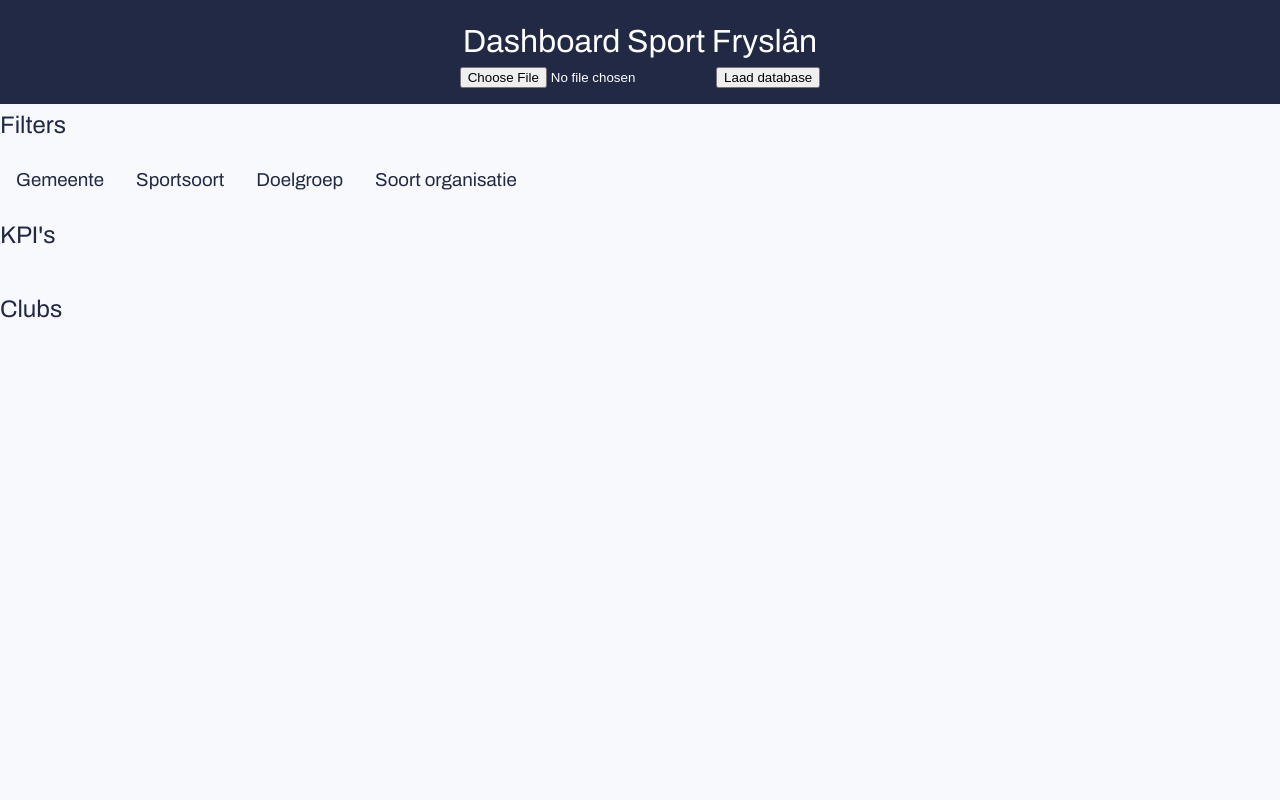
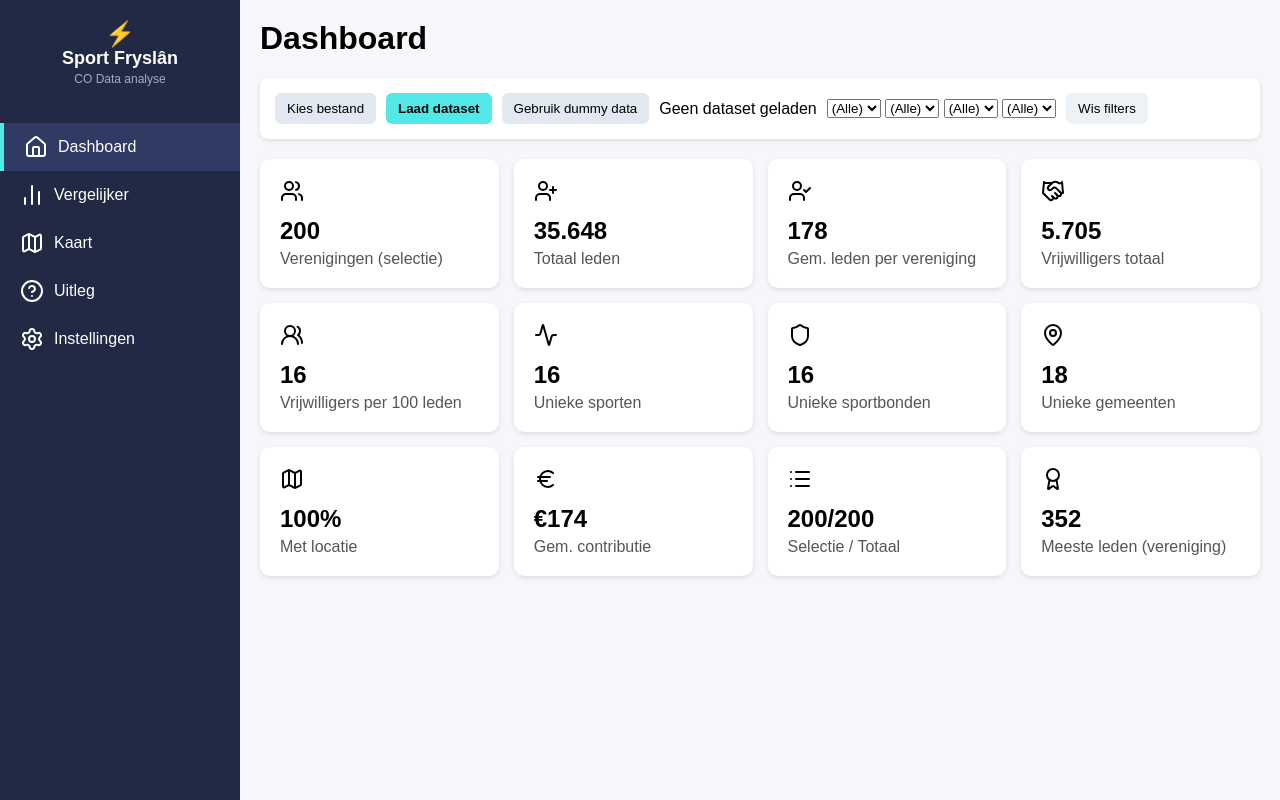
Before and after one commit to Llorsque/dashboard-co2, a plain HTML site: page index.html in a window 1280 px wide. Drawn offline with nearby package versions, Linux system fonts and the light colour scheme.

Commit message:
Add files via upload

```diff
--- a/index.html
+++ b/index.html
@@ -2,58 +2,66 @@
 <html lang="nl">
 <head>
   <meta charset="UTF-8">
-  <title>Sport Fryslân Dashboard</title>
+  <meta name="viewport" content="width=device-width, initial-scale=1.0">
+  <title>Sport Fryslân - CO Data analyse</title>
   <link rel="stylesheet" href="styles.css">
-  <link href="https://fonts.googleapis.com/css2?family=Archivo&display=swap" rel="stylesheet">
-  <script src="https://cdnjs.cloudflare.com/ajax/libs/xlsx/0.18.5/xlsx.full.min.js"></script>
+  <script src="https://unpkg.com/lucide@latest"></script>
 </head>
 <body>
+  <div class="sidebar">
+    <div class="logo">
+      <span class="logo-icon">⚡</span>
+      <span class="logo-text">Sport Fryslân</span>
+      <span class="logo-sub">CO Data analyse</span>
+    </div>
+    <nav>
+      <ul>
+        <li class="active"><i data-lucide="home"></i> Dashboard</li>
+        <li><i data-lucide="bar-chart-2"></i> Vergelijker</li>
+        <li><i data-lucide="map"></i> Kaart</li>
+        <li><i data-lucide="help-circle"></i> Uitleg</li>
+        <li><i data-lucide="settings"></i> Instellingen</li>
+      </ul>
+    </nav>
+  </div>
+
+  <div class="main">
     <header>
-    <h1>Dashboard Sport Fryslân</h1>
-    <input type="file" id="file-input" />
-    <button id="load-btn">Laad database</button>
+      <h1>Dashboard</h1>
     </header>
 
-  <section id="controls">
-    <h2>Filters</h2>
-    <div id="filters">
-      <div>
-        <h3>Gemeente</h3>
-        <div id="filter-gemeente"></div>
+    <section class="filters">
+      <button class="btn">Kies bestand</button>
+      <button class="btn primary">Laad dataset</button>
+      <button class="btn">Gebruik dummy data</button>
+      <span class="dataset-status">Geen dataset geladen</span>
+      <div class="dropdowns">
+        <select><option>(Alle)</option></select>
+        <select><option>(Alle)</option></select>
+        <select><option>(Alle)</option></select>
+        <select><option>(Alle)</option></select>
       </div>
-      <div>
-        <h3>Sportsoort</h3>
-        <div id="filter-sport"></div>
-      </div>
-      <div>
-        <h3>Doelgroep</h3>
-        <div id="filter-doelgroep"></div>
-      </div>
-      <div>
-        <h3>Soort organisatie</h3>
-        <div id="filter-soort"></div>
-      </div>
-    </div>
+      <button class="btn secondary">Wis filters</button>
     </section>
 
-  <section id="tiles">
-    <h2>KPI's</h2>
-    <div class="tile-grid" id="tile-grid"></div>
+    <section class="cards">
+      <div class="card"><i data-lucide="users"></i><h2>200</h2><p>Verenigingen (selectie)</p></div>
+      <div class="card"><i data-lucide="user-plus"></i><h2>35.648</h2><p>Totaal leden</p></div>
+      <div class="card"><i data-lucide="user-check"></i><h2>178</h2><p>Gem. leden per vereniging</p></div>
+      <div class="card"><i data-lucide="handshake"></i><h2>5.705</h2><p>Vrijwilligers totaal</p></div>
+      <div class="card"><i data-lucide="users-2"></i><h2>16</h2><p>Vrijwilligers per 100 leden</p></div>
+      <div class="card"><i data-lucide="activity"></i><h2>16</h2><p>Unieke sporten</p></div>
+      <div class="card"><i data-lucide="shield"></i><h2>16</h2><p>Unieke sportbonden</p></div>
+      <div class="card"><i data-lucide="map-pin"></i><h2>18</h2><p>Unieke gemeenten</p></div>
+      <div class="card"><i data-lucide="map"></i><h2>100%</h2><p>Met locatie</p></div>
+      <div class="card"><i data-lucide="euro"></i><h2>€174</h2><p>Gem. contributie</p></div>
+      <div class="card"><i data-lucide="list"></i><h2>200/200</h2><p>Selectie / Totaal</p></div>
+      <div class="card"><i data-lucide="award"></i><h2>352</h2><p>Meeste leden (vereniging)</p></div>
     </section>
-
-  <section id="results">
-    <h2>Clubs</h2>
-    <ul id="club-list"></ul>
-  </section>
-
-  <!-- Popup modal -->
-  <div id="club-modal" class="modal">
-    <div class="modal-content">
-      <span class="close">&times;</span>
-      <div id="club-details"></div>
-    </div>
   </div>
 
-  <script src="app.js"></script>
+  <script>
+    lucide.createIcons();
+  </script>
 </body>
 </html>
--- a/styles.css
+++ b/styles.css
@@ -1,84 +1,106 @@
 body {
-  font-family: 'Archivo', sans-serif;
   margin: 0;
+  font-family: Arial, sans-serif;
+  display: flex;
+  height: 100vh;
+  background: #f5f7fa;
+}
+.sidebar {
+  width: 240px;
+  background: #212945;
+  color: #fff;
+  display: flex;
+  flex-direction: column;
+  padding: 20px 0;
+}
+.logo {
+  text-align: center;
+  margin-bottom: 20px;
+}
+.logo-icon {
+  font-size: 24px;
+}
+.logo-text {
+  display: block;
+  font-weight: bold;
+  font-size: 18px;
+}
+.logo-sub {
+  font-size: 12px;
+  color: #a0aec0;
+}
+.sidebar nav ul {
+  list-style: none;
   padding: 0;
-  background: #f7f9fc;
-  color: #212945;
 }
-
-header {
-  background: #212945;
-  color: white;
-  padding: 1rem;
-  text-align: center;
+.sidebar nav ul li {
+  padding: 12px 20px;
+  cursor: pointer;
+  display: flex;
+  align-items: center;
+  gap: 10px;
 }
-
-h1, h2, h3 {
-  margin: 0.5rem 0;
+.sidebar nav ul li.active,
+.sidebar nav ul li:hover {
+  background: #2f3b64;
+  border-left: 4px solid #52E8E8;
 }
-
-#filters {
+.main {
+  flex: 1;
+  padding: 20px;
+  overflow-y: auto;
+}
+header h1 {
+  margin-top: 0;
+}
+.filters {
+  background: #fff;
+  padding: 15px;
+  border-radius: 8px;
   display: flex;
   flex-wrap: wrap;
-  gap: 2rem;
-  padding: 1rem;
+  gap: 10px;
+  align-items: center;
+  margin-bottom: 20px;
+  box-shadow: 0 2px 5px rgba(0,0,0,0.1);
 }
-
-.tile-grid {
+.btn {
+  padding: 8px 12px;
+  border-radius: 6px;
+  border: none;
+  cursor: pointer;
+  background: #e2e8f0;
+}
+.btn.primary {
+  background: #52E8E8;
+  color: #000;
+  font-weight: bold;
+}
+.btn.secondary {
+  background: #edf2f7;
+}
+.cards {
   display: grid;
-  grid-template-columns: repeat(auto-fit, minmax(180px, 1fr));
-  gap: 1rem;
-  padding: 1rem;
+  grid-template-columns: repeat(auto-fit, minmax(220px, 1fr));
+  gap: 15px;
 }
-
-.tile {
-  background: white;
-  border-radius: 12px;
-  padding: 1rem;
-  text-align: center;
-  box-shadow: 0 2px 6px rgba(0,0,0,0.1);
+.card {
+  background: #fff;
+  border-radius: 10px;
+  padding: 20px;
+  text-align: left;
+  box-shadow: 0 2px 5px rgba(0,0,0,0.1);
 }
-
-.tile h3 {
-  font-size: 2rem;
+.card i {
+  color: #52E8E8;
+  width: 24px;
+  height: 24px;
+}
+.card h2 {
+  margin: 10px 0 5px;
+  font-size: 24px;
+}
+.card p {
   margin: 0;
-  color: #52E8E8;
+  color: #555;
 }
-
-#club-list {
-  list-style: none;
-  padding: 1rem;
-}
-
-#club-list li {
-  background: white;
-  margin-bottom: 0.5rem;
-  padding: 0.75rem;
-  border-radius: 8px;
-  cursor: pointer;
-  box-shadow: 0 1px 3px rgba(0,0,0,0.1);
-}
-
-/* Modal */
-.modal {
-  display: none;
-  position: fixed;
-  inset: 0;
-  background: rgba(0,0,0,0.4);
-}
-
-.modal-content {
-  background: white;
-  margin: 5% auto;
-  padding: 2rem;
-  border-radius: 12px;
-  width: 60%;
-  max-height: 80%;
-  overflow-y: auto;
-}
-
-.close {
-  float: right;
-  font-size: 1.5rem;
-  cursor: pointer;
-}
```
Lines whose indentation alone changed are shown as unchanged.
